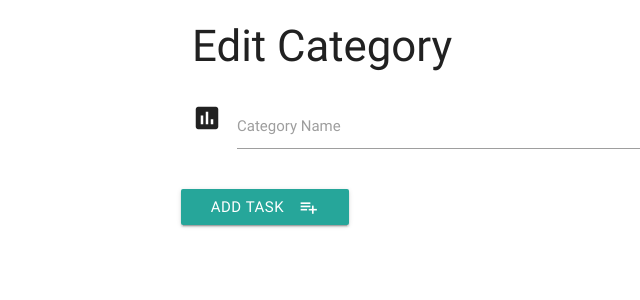
After one commit to mariana-stefani/task-manager, a Flask app: template templates/editcategory.html in a window 1280 px wide. The commit adds this page. Shown: the top 300 px of the page, without its empty margins (0-640 px from the left). Run offline with Flask 2, Linux system fonts and the light colour scheme; the template is opened without the code that fills it, so the values that code supplies are empty; some libraries are stand-ins or nearby versions.

Commit message:
Removed unnecessary code

```diff
--- a/app.py
+++ b/app.py
@@ -64,10 +64,11 @@ def get_categories():
     categories=mongo.db.categories.find())
 
 
-@app.route('/edit_category/<category_id')
+@app.route('/edit_category/<category_id>')
 def edit_category(category_id):
     return render_template('editcategory.html',
-    category=mongo.db.categories.find_one({'_id': ObjectId(category_id)}))
+    category=mongo.db.categories.find_one(
+    {'_id': ObjectId(category_id)}))
 
 
 if __name__ == '__main__':
--- a/templates/categories.html
+++ b/templates/categories.html
@@ -6,7 +6,7 @@
         <li>
             <div class="collapsible-header">
                 <a href="" class="waves-effect waves-light btn btn_small">Del</a>
-                <a href="" class="waves-effect waves-light btn btn_small blue">Edit</a>
+                <a href="{{url_for('edit_category', category_id=category._id)}}" class="waves-effect waves-light btn btn_small blue">Edit</a>
                 <div class="task_header col s10">
                     <strong>{{category.category_name}}</strong>
                 </div>
--- /dev/null
+++ b/templates/editcategory.html
@@ -0,0 +1,21 @@
+{% extends 'base.html' %}
+{% block content %}
+<h3> Edit Category </h3>
+<div class="row">
+    <form action="{{ url_for('insert_task') }}" method="POST" class="col s12">
+        <div class="row">
+            <div class="input-field col s12">
+                <i class="material-icons prefix">poll</i>
+                <input id="category_name" name="category_name" type="text" class="validate" value="{{category.category_name}}">
+                <label for="category_name">Category Name</label>
+            </div>
+        </div>
+        <div class="row">
+            <button class="btn waves-effect waves-light" type="submit" name="action">Add Task
+                <i class="material-icons right">playlist_add</i>
+            </button>
+        </div>
+    </form>
+</div>
+
+{% endblock %}
```
